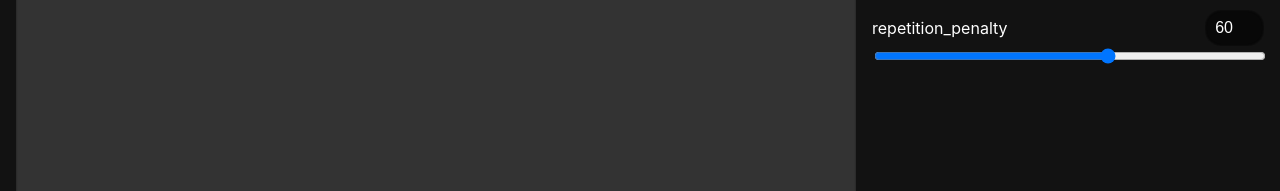
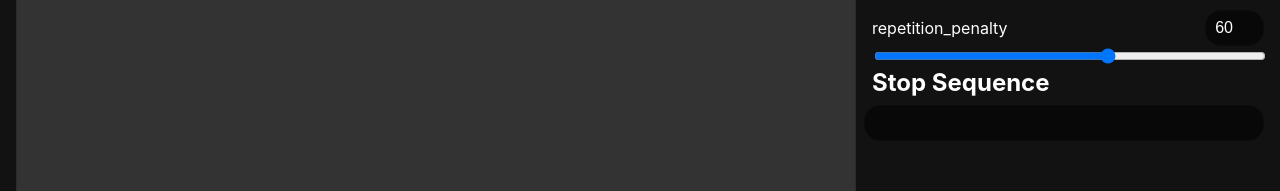
Before and after one commit to demmel/llm_playground, a React (Create React App) app: page / in a window 1280 px wide. Shown: the part 307-498 px from the top of the page. Built offline with nearby package versions, Linux system fonts and the light colour scheme; what stringify-with-floats would draw is missing.

Commit message:
Stop sequences

```diff
--- a/src/app/App.js
+++ b/src/app/App.js
@@ -10,12 +10,12 @@ export default function App() {
   const [state, dispatch] = useReducer(appReducer, {
     hfToken: localStorage.getItem("hfToken") ?? "",
     hfConfig: getInitialState(),
-    actors: {},
     prompt: "",
+    stopSequences: [],
     waitingForReply: false,
     scrollToBottom: false,
   });
-  console.log(state.hfConfig);
+  console.log(state);
   const scrollRef = useRef(null);
 
   useEffect(() => {
@@ -41,7 +41,7 @@ export default function App() {
       .then((response) => {
         switch (state.hfConfig.task) {
           case "generation":
-            return response[0].generated_text.slice(prompt.length);
+            return response[0].generated_text.slice(state.prompt.length);
           case "summarization":
             return response[0].summary_text;
           default:
@@ -51,6 +51,13 @@ export default function App() {
         }
       })
       .then((addendum) => {
+        const ssi = state.stopSequences
+          .map((ss) => addendum.indexOf(ss))
+          .filter((i) => i !== -1)
+          .reduce((a, b) => Math.min(a, b), Infinity);
+        if (ssi !== Infinity) {
+          addendum = addendum.slice(0, ssi);
+        }
         dispatch({ type: "receive_replies", prompt: state.prompt + addendum });
       })
       .catch((e) => {
@@ -62,6 +69,7 @@ export default function App() {
     state.hfConfig.task,
     state.hfToken,
     state.prompt,
+    state.stopSequences,
     state.waitingForReply,
   ]);
 
@@ -77,6 +85,7 @@ export default function App() {
 
   return isMobile ? (
     <MobileLayout
+      stopSequences={state.stopSequences}
       hfConfig={state.hfConfig}
       dispatch={dispatch}
       hfToken={state.hfToken}
@@ -86,6 +95,7 @@ export default function App() {
     />
   ) : (
     <DesktopLayout
+      stopSequences={state.stopSequences}
       hfConfig={state.hfConfig}
       dispatch={dispatch}
       hfToken={state.hfToken}
--- a/src/app/DesktopLayout.js
+++ b/src/app/DesktopLayout.js
@@ -28,6 +28,7 @@ const useStyles = createUseStyles({
 });
 
 export default function DesktopLayout({
+  stopSequences,
   hfConfig,
   dispatch,
   hfToken,
@@ -63,6 +64,7 @@ export default function DesktopLayout({
       </div>
       <div className={styles.rightColumn}>
         <Sidebar
+          stopSequences={stopSequences}
           hfConfig={hfConfig}
           dispatch={dispatch}
           hfToken={hfToken}
--- a/src/app/MobileLayout.js
+++ b/src/app/MobileLayout.js
@@ -60,6 +60,7 @@ const useStyles = createUseStyles({
 });
 
 export default function MobileLayout({
+  stopSequences,
   hfConfig,
   dispatch,
   hfToken,
@@ -113,6 +114,7 @@ export default function MobileLayout({
       </button>
       <div className={styles.settings}>
         <Sidebar
+          stopSequences={stopSequences}
           hfConfig={hfConfig}
           dispatch={dispatch}
           hfToken={hfToken}
--- a/src/app/Sidebar.js
+++ b/src/app/Sidebar.js
@@ -35,7 +35,13 @@ const useStyles = createUseStyles({
   },
 });
 
-export default function Sidebar({ dispatch, hfToken, hfConfig, prompt }) {
+export default function Sidebar({
+  dispatch,
+  hfToken,
+  hfConfig,
+  prompt,
+  stopSequences,
+}) {
   const styles = useStyles();
   const config = hfConfig.configs[hfConfig.task];
   const config_def = CONFIGS[hfConfig.task];
@@ -100,6 +106,16 @@ export default function Sidebar({ dispatch, hfToken, hfConfig, prompt }) {
             </div>
           )
         )}
+        <TextInput
+          label="Stop Sequence"
+          value={stopSequences[0] ?? ""}
+          onChange={(e) =>
+            dispatch({
+              type: "set_stop_sequence",
+              stopSequences: e.target.value !== "" ? [e.target.value] : [],
+            })
+          }
+        />
       </div>
       <div>
         <Label text={`Prompt Length: ${prompt.length}`} />
--- a/src/app/appReducer.js
+++ b/src/app/appReducer.js
@@ -67,6 +67,11 @@ export default function appReducer(state, action) {
           },
         },
       };
+    case "set_stop_sequence":
+      return {
+        ...state,
+        stopSequences: action.stopSequences,
+      };
     default:
       throw new Error(
         `Action Type: ${action.type} does not have a handler defined`
```
